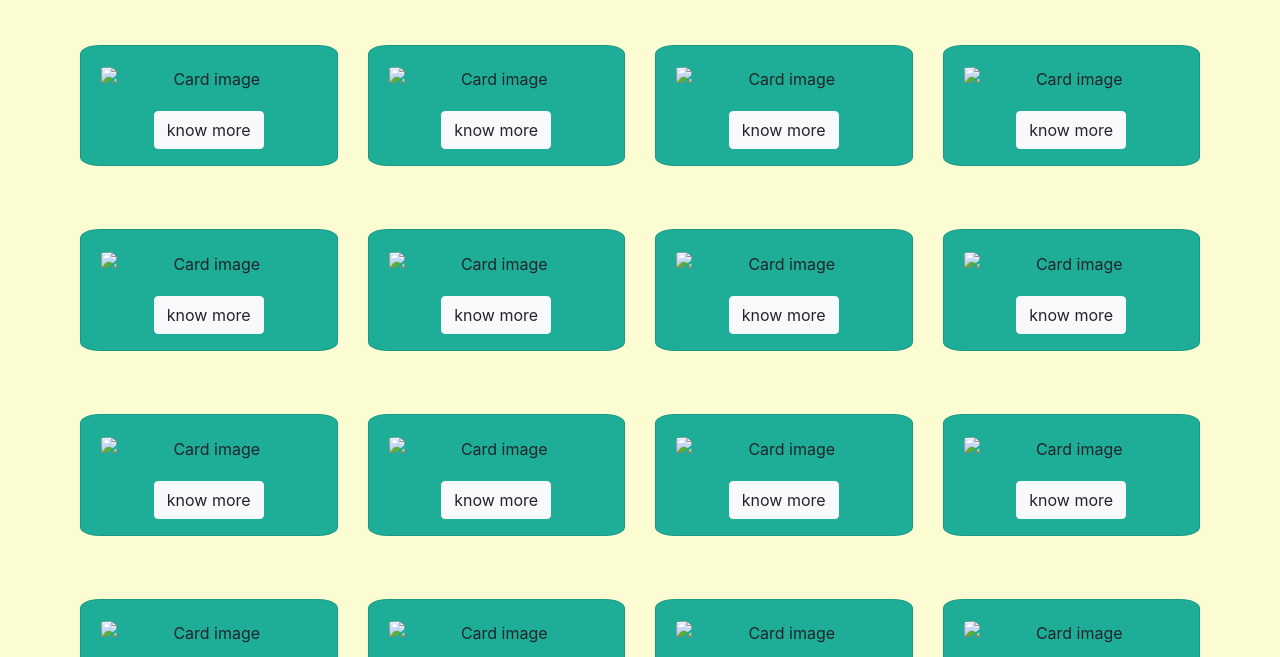
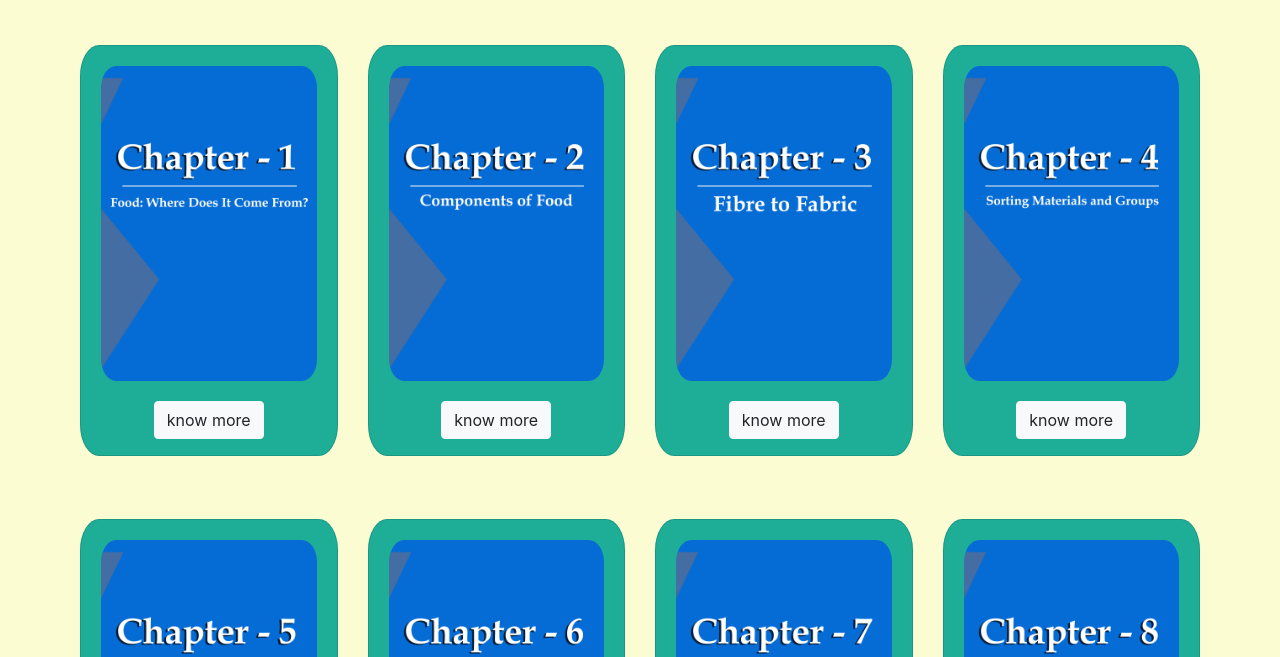
Before and after one commit to Nandita-Saha/Acadup--a-smart-learning-platform, a plain HTML site: page chapters-6-science.html in a window 1280 px wide. Shown: the part 143-800 px from the top of the page. Drawn offline with nearby package versions, Linux system fonts and the light colour scheme.

Commit message:
Update chapters-6-science.html

```diff
--- a/chapters-6-science.html
+++ b/chapters-6-science.html
@@ -129,27 +129,27 @@
 
         <div class="card ">
           <div class="card-body text-center">
-            <a href="coursedetail-cls-6-sci-c1.html"><img class="card-img-top btn stretched-link" src="NCERT poster\cls 6 sci\c1.png" alt="Card image"></a><br>
+            <a href="coursedetail-cls-6-sci-c1.html"><img class="card-img-top btn stretched-link" src="cls 6 sci\c1.png" alt="Card image"></a><br>
           </div>
           <div class="hide"><a href="coursedetail-cls-6-sci-c1.html"><button type="button" class="btn btn-md btn-light " >know more</button> </a></div>
         </div>
 
         <div class="card ">
           <div class="card-body text-center">
-            <a href="coursedetail-cls-6-sci-c2.html"><img class="card-img-top btn stretched-link" src="NCERT poster\cls 6 sci\c2.png" alt="Card image"></a>
+            <a href="coursedetail-cls-6-sci-c2.html"><img class="card-img-top btn stretched-link" src="cls 6 sci\c2.png" alt="Card image"></a>
           </div>
           <div class="hide"><a href="coursedetail-cls-6-sci-c2.html"><button type="button" class="btn btn-md btn-light " >know more</button></a> </div>
         </div>
 
         <div class="card ">
           <div class="card-body text-center">
-            <a href="coursedetail-cls-6-sci-c3.html"><img class="card-img-top btn stretched-link" src="NCERT poster\cls 6 sci\c3.png" alt="Card image"></a>
+            <a href="coursedetail-cls-6-sci-c3.html"><img class="card-img-top btn stretched-link" src="cls 6 sci\c3.png" alt="Card image"></a>
           </div>
           <div class="hide"><a href="coursedetail-cls-6-sci-c3.html"><button type="button" class="btn btn-md btn-light " >know more</button> </a></div>
         </div>
         <div class="card ">
           <div class="card-body text-center">
-            <a href="coursedetail-cls-6-sci-c4.html"><img class="card-img-top btn stretched-link" src="NCERT poster\cls 6 sci\c4.png" alt="Card image"></a>
+            <a href="coursedetail-cls-6-sci-c4.html"><img class="card-img-top btn stretched-link" src="cls 6 sci\c4.png" alt="Card image"></a>
           </div>
           <div class="hide"><a href="coursedetail-cls-6-sci-c4.html"><button type="button" class="btn btn-md btn-light " >know more</button></a> </div>
         </div>
@@ -161,25 +161,25 @@
       <div class="card-deck chapter-rows">
         <div class="card ">
           <div class="card-body text-center">
-            <a href="coursedetail-cls-6-sci-c5.html"><img class="card-img-top btn stretched-link" src="NCERT poster\cls 6 sci\c5.png" alt="Card image"></a>
+            <a href="coursedetail-cls-6-sci-c5.html"><img class="card-img-top btn stretched-link" src="cls 6 sci\c5.png" alt="Card image"></a>
           </div>
           <div class="hide"><a href="coursedetail-cls-6-sci-c5.html"><button type="button" class="btn btn-md btn-light " >know more</button></a> </div>
         </div>
         <div class="card ">
           <div class="card-body text-center">
-            <a href="coursedetail-cls-6-sci-c6.html"><img class="card-img-top btn stretched-link" src="NCERT poster\cls 6 sci\c6.png" alt="Card image"></a>
+            <a href="coursedetail-cls-6-sci-c6.html"><img class="card-img-top btn stretched-link" src="cls 6 sci\c6.png" alt="Card image"></a>
           </div>
           <div class="hide"><a href="coursedetail-cls-6-sci-c6.html"><button type="button" class="btn btn-md btn-light " >know more</button></a> </div>
         </div>
         <div class="card ">
           <div class="card-body text-center">
-            <a href="coursedetail-cls-6-sci-c7.html"><img class="card-img-top btn stretched-link" src="NCERT poster\cls 6 sci\c7.png" alt="Card image"></a>
+            <a href="coursedetail-cls-6-sci-c7.html"><img class="card-img-top btn stretched-link" src="cls 6 sci\c7.png" alt="Card image"></a>
           </div>
           <div class="hide"><a href="coursedetail-cls-6-sci-c7.html"><button type="button" class="btn btn-md btn-light " >know more</button></a> </div>
         </div>
         <div class="card ">
           <div class="card-body text-center">
-            <a href="coursedetail-cls-6-sci-c8.html"><img class="card-img-top btn stretched-link" src="NCERT poster\cls 6 sci\c8.png" alt="Card image"></a>
+            <a href="coursedetail-cls-6-sci-c8.html"><img class="card-img-top btn stretched-link" src="cls 6 sci\c8.png" alt="Card image"></a>
           </div>
           <div class="hide"><a href="coursedetail-cls-6-sci-c8.html"><button type="button" class="btn btn-md btn-light " >know more</button></a> </div>
         </div>
@@ -188,25 +188,25 @@
       <div class="card-deck chapter-rows">
         <div class="card ">
           <div class="card-body text-center">
-            <a href="coursedetail-cls-6-sci-c9.html"><img class="card-img-top btn stretched-link" src="NCERT poster\cls 6 sci\c9.png" alt="Card image"></a>
+            <a href="coursedetail-cls-6-sci-c9.html"><img class="card-img-top btn stretched-link" src="cls 6 sci\c9.png" alt="Card image"></a>
           </div>
           <div class="hide"><a href="coursedetail-cls-6-sci-c9.html"><button type="button" class="btn btn-md btn-light " >know more</button></a> </div>
         </div>
         <div class="card ">
           <div class="card-body text-center">
-            <a href="coursedetail-cls-6-sci-c10.html"><img class="card-img-top btn stretched-link" src="NCERT poster\cls 6 sci\c10.png" alt="Card image"></a>
+            <a href="coursedetail-cls-6-sci-c10.html"><img class="card-img-top btn stretched-link" src="cls 6 sci\c10.png" alt="Card image"></a>
           </div>
           <div class="hide"><a href="coursedetail-cls-6-sci-c10.html"><button type="button" class="btn btn-md btn-light " >know more</button></a> </div>
         </div>
         <div class="card ">
           <div class="card-body text-center">
-            <a href="coursedetail-cls-6-sci-c11.html"><img class="card-img-top btn stretched-link" src="NCERT poster\cls 6 sci\c11.png" alt="Card image"></a>
+            <a href="coursedetail-cls-6-sci-c11.html"><img class="card-img-top btn stretched-link" src="cls 6 sci\c11.png" alt="Card image"></a>
           </div>
           <div class="hide"><a href="coursedetail-cls-6-sci-c11.html"><button type="button" class="btn btn-md btn-light " >know more</button> </a></div>
         </div>
         <div class="card ">
           <div class="card-body text-center">
-            <a href="coursedetail-cls-6-sci-c12.html"><img class="card-img-top btn stretched-link" src="NCERT poster\cls 6 sci\c12.png" alt="Card image"></a>
+            <a href="coursedetail-cls-6-sci-c12.html"><img class="card-img-top btn stretched-link" src="cls 6 sci\c12.png" alt="Card image"></a>
           </div>
           <div class="hide"><a href="coursedetail-cls-6-sci-c12.html"><button type="button" class="btn btn-md btn-light " >know more</button></a> </div>
         </div>
@@ -218,25 +218,25 @@
       <div class="card-deck chapter-rows">
         <div class="card ">
           <div class="card-body text-center">
-            <a href="coursedetail-cls-6-sci-c13.html"><img class="card-img-top btn stretched-link" src="NCERT poster\cls 6 sci\c13.png" alt="Card image"></a>
+            <a href="coursedetail-cls-6-sci-c13.html"><img class="card-img-top btn stretched-link" src="cls 6 sci\c13.png" alt="Card image"></a>
           </div>
           <div class="hide"><a href="coursedetail-cls-6-sci-c13.html"><button type="button" class="btn btn-md btn-light " >know more</button></a> </div>
         </div>
         <div class="card ">
           <div class="card-body text-center">
-            <a href="coursedetail-cls-6-sci-c14.html"><img class="card-img-top btn stretched-link" src="NCERT poster\cls 6 sci\c14.png" alt="Card image"></a>
+            <a href="coursedetail-cls-6-sci-c14.html"><img class="card-img-top btn stretched-link" src="cls 6 sci\c14.png" alt="Card image"></a>
           </div>
           <div class="hide"><a href="coursedetail-cls-6-sci-c14.html"><button type="button" class="btn btn-md btn-light " >know more</button></a> </div>
         </div>
         <div class="card ">
           <div class="card-body text-center">
-            <a href="coursedetail-cls-6-sci-c15.html"><img class="card-img-top btn stretched-link" src="NCERT poster\cls 6 sci\c15.png" alt="Card image"></a>
+            <a href="coursedetail-cls-6-sci-c15.html"><img class="card-img-top btn stretched-link" src="cls 6 sci\c15.png" alt="Card image"></a>
           </div>
           <div class="hide"><a href="coursedetail-cls-6-sci-c15.html"><button type="button" class="btn btn-md btn-light " >know more</button></a> </div>
         </div>
         <div class="card ">
           <div class="card-body text-center">
-            <a href="coursedetail-cls-6-sci-c16.html"><img class="card-img-top btn stretched-link" src="NCERT poster\cls 6 sci\c16.png" alt="Card image"></a>
+            <a href="coursedetail-cls-6-sci-c16.html"><img class="card-img-top btn stretched-link" src="cls 6 sci\c16.png" alt="Card image"></a>
           </div>
           <div class="hide"><a href="coursedetail-cls-6-sci-c16.html"><button type="button" class="btn btn-md btn-light " >know more</button></a> </div>
         </div>
```
